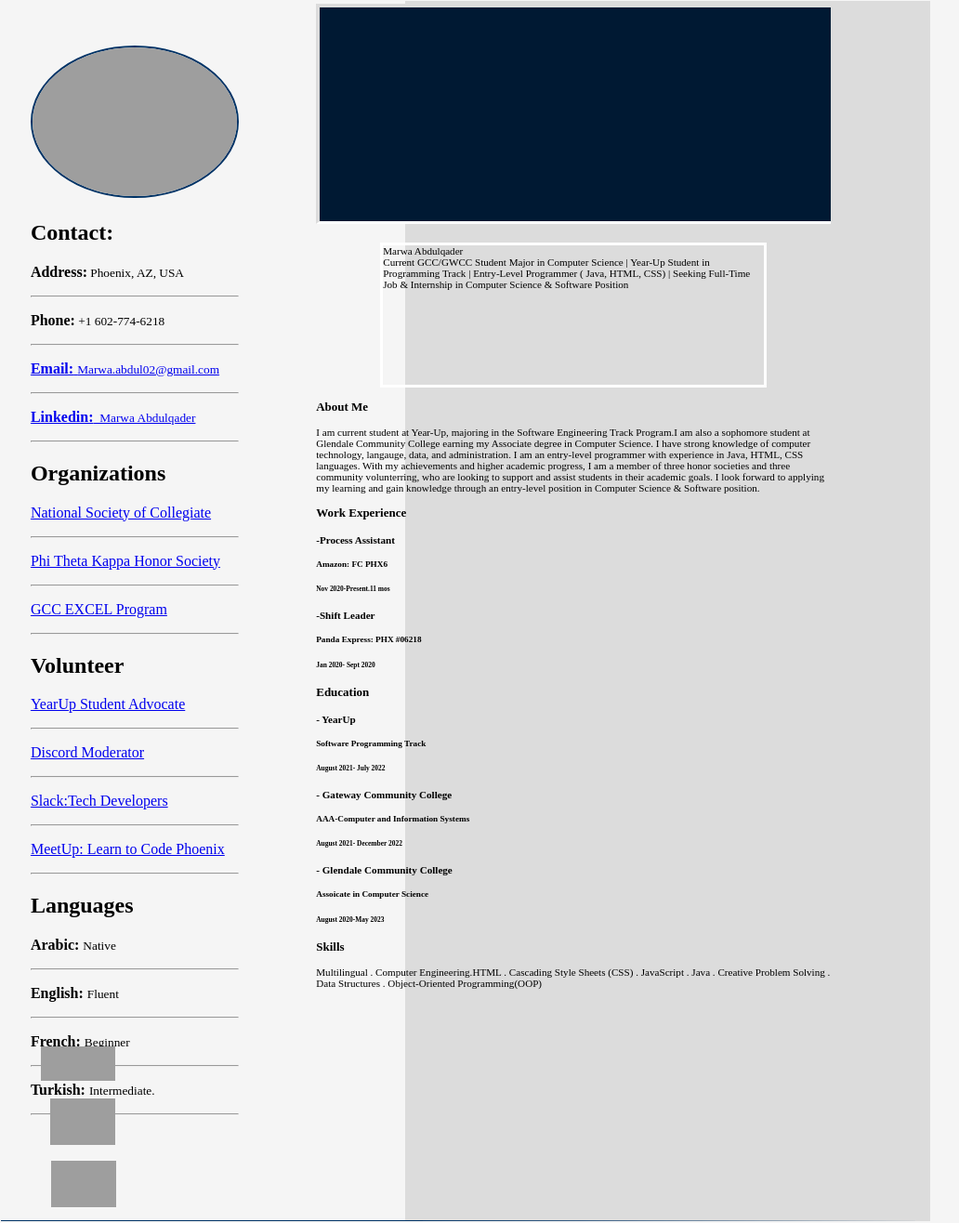
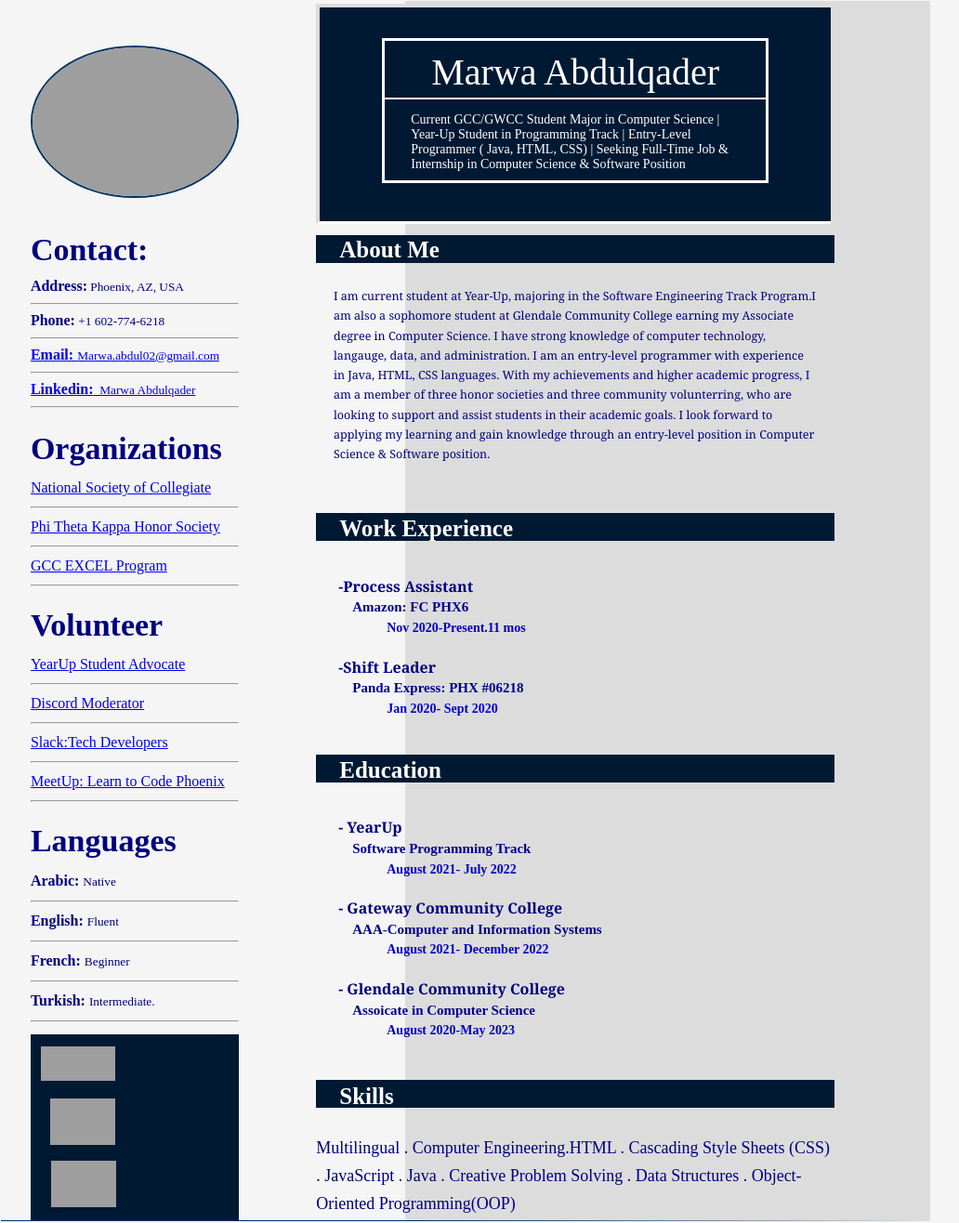
Before and after one commit to marwabdulqader/resumeweb, a plain HTML site: page index.html in a window 1280 px wide. Shown: the part 7-1323 px from the top of the page at 93% size, without its empty margins (139-1171 px from the left). Drawn offline with Linux system fonts and the light colour scheme; grey boxes are pictures that could not be loaded.

Commit message:
Update style.css

```diff
--- a/style.css
+++ b/style.css
@@ -34,7 +34,125 @@ body {
      margin:auto;
      border:3px solid ;
      border-color: white;
-     margin-top:20px;
+     margin-top:-18em;
      left: 380px;
-     top: 1.7em;
   }
+  .name {
+    text-align: center;
+    padding-top: 10px;
+    border-bottom: 2px solid;
+    padding-bottom: 4px;
+    font: arabic-indic;
+    font-size: 40px;
+    color: white;
+ }
+ .overview{
+    padding-top: 1em;
+    font: arabic-indic;
+    font-size: 14px;
+    margin-left: 2em;
+    margin-right: 2em;
+    color: white;
+ }
+ /*About Me blue box*/
+.square2R {
+    background: #001933;
+    height: 30px;
+    width: 558px;
+    margin-top:5em;
+}
+h3{
+  color: white;
+  font-size: 25px;
+  margin-top:-1.1em;
+  margin-left:1em;
+}
+/*blue box bodies*/
+.Me {
+  color: navy;
+  font-size: 12.5px;
+  font-family:Georgia, 'Times New Roman', Times, serif;
+  padding-left:1.5em;
+  padding-right:1.5em;
+  line-height: 1.7;
+  margin-bottom: -.2em;
+}
+/* Work Experience Body*/
+h4{
+ font-size:16px;
+color:navy;
+padding-left:1.5em;
+padding-bottom: 1px;
+margin-bottom: 1px;
+margin-top:2.3em;
+font-family: Georgia, 'Times New Roman', Times, serif;
+}
+h5{
+font-size:15px;
+padding-top:.1em;
+margin:0px;
+color:darkblue;
+padding-left:2.6em;
+line-height: .11px
+font-family: Georgia, 'Times New Roman', Times, serif;
+}
+h6{
+Font-size:14px;
+margin:13px;
+padding-left:4.5em;
+color:mediumblue;
+margin-top:.40em;
+margin-bottom: -1em;
+
+}
+/* Skills Body*/
+#skills{
+    color: navy;
+    font-size: 18px;
+    line-height: 30px;
+    margin-top:-2.5em;
+    }
+/*left colum*/
+h2{
+Color:navy;
+line-height: 1px;
+font-size:34px;
+padding-bottom: .3em;
+
+}
+/* Contact body*/
+#Contact{
+  color: navy;
+  font-size: 16px;
+  line-height: 2px;
+  padding-bottom: .4em;
+  padding-top:1.4em;
+}
+/* Organization body */
+#Organization{
+padding-bottom: .3em;
+line-height: 8px;
+color: navy;
+font-size:16px;
+font-family:hebrew;
+}
+.Volunteer{
+padding-bottom: .3em;
+line-height: 8px;
+color: navy;
+font-size:16px;
+font-family:hebrew;
+  }
+  #languages{
+    padding-bottom: .3em;
+    line-height: 8px;
+    color: navy;
+    font-size:16px;
+    font-family:hebrew;
+  }
+/* Institues box*/
+.squareLogo{
+    background: #001933;
+    display: flex;
+    height: 200px;
+   }
```
